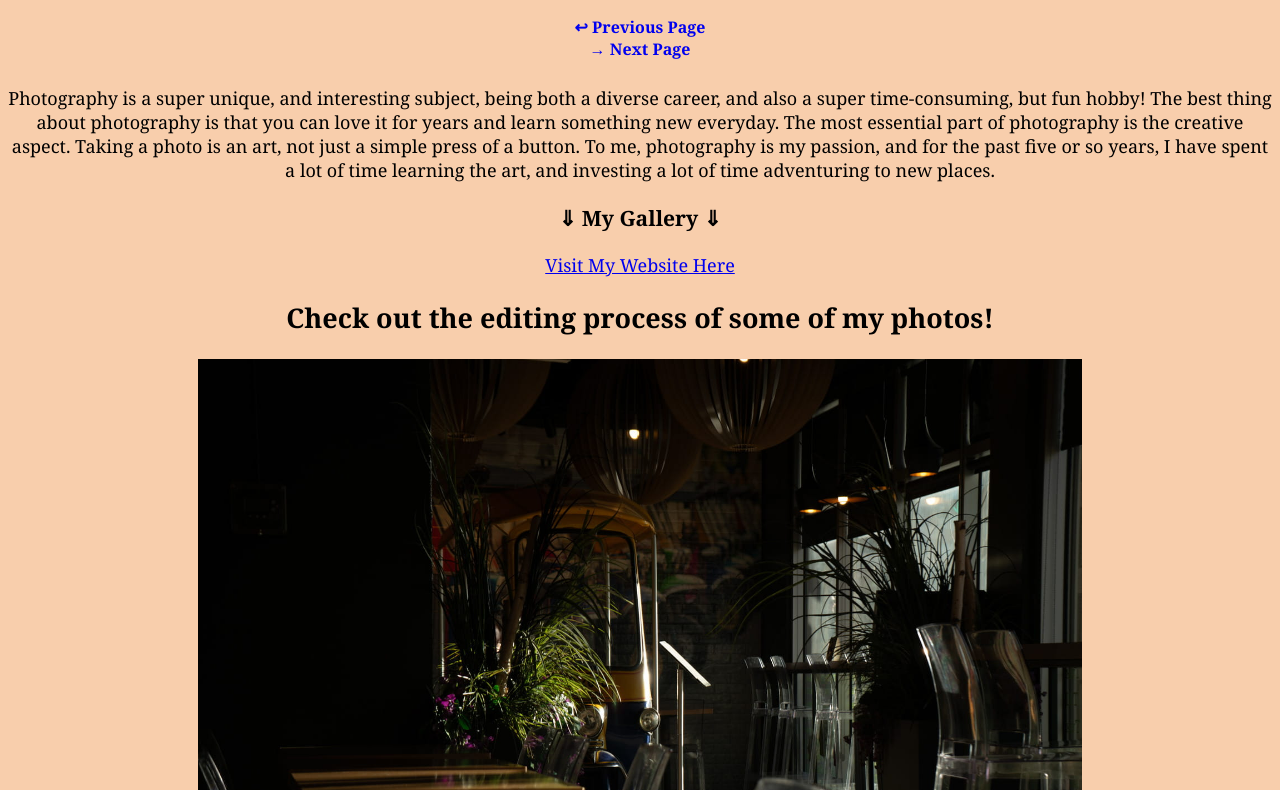
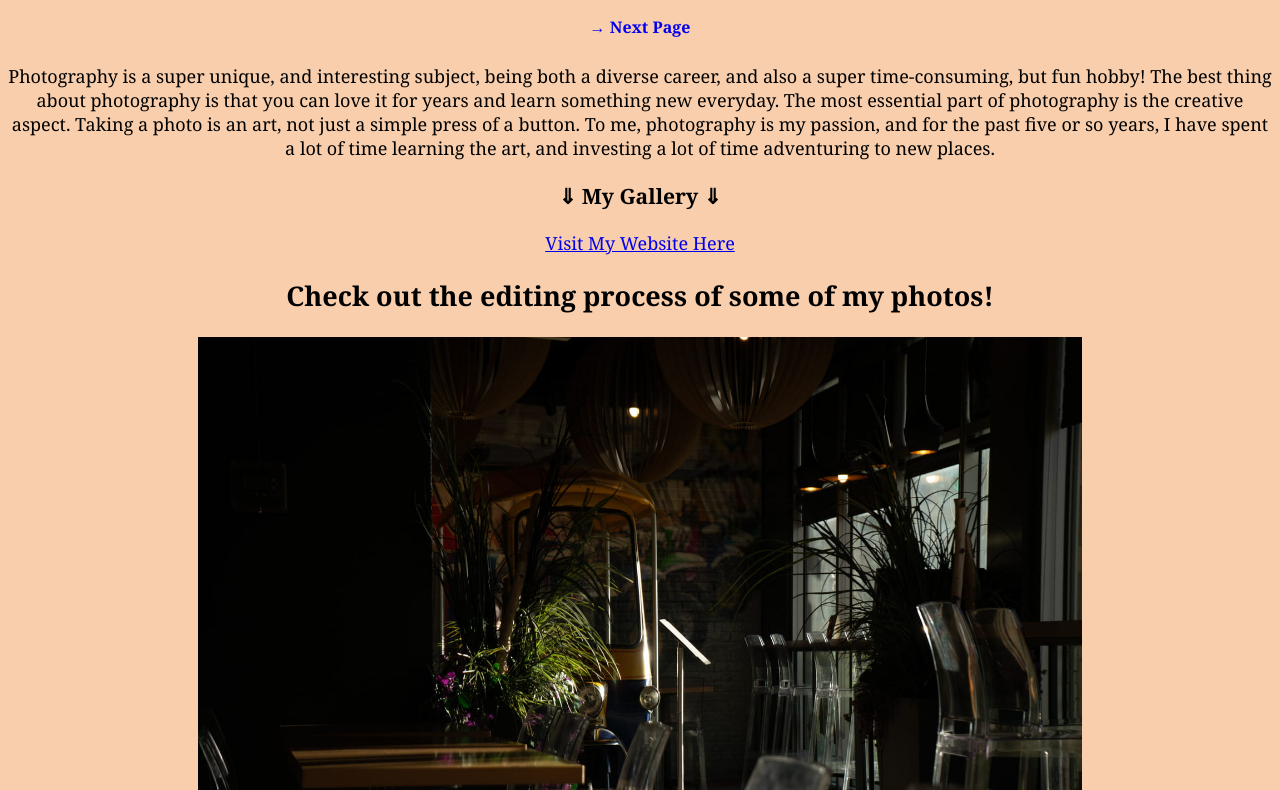
Before and after one commit to logie87/VIUCSCI115LoganH, a plain HTML site: page index.html in a window 1280 px wide. Shown: the part 121-911 px from the top of the page. Drawn offline with Linux system fonts and the light colour scheme.

Commit message:
Update index.html
Removed Previous Page button from index.html

```diff
--- a/index.html
+++ b/index.html
@@ -45,7 +45,6 @@
 
     <h1>All about Photography</h1>
     <p class="CycleLinks">
-    <a href="index.html" style="text-decoration: none;"> &#8617; Previous Page</a><br>
     <a href="cameras.html" style="text-decoration: none;">&#8594; Next Page</a>
     </p>
     <div class="maintext">
```
